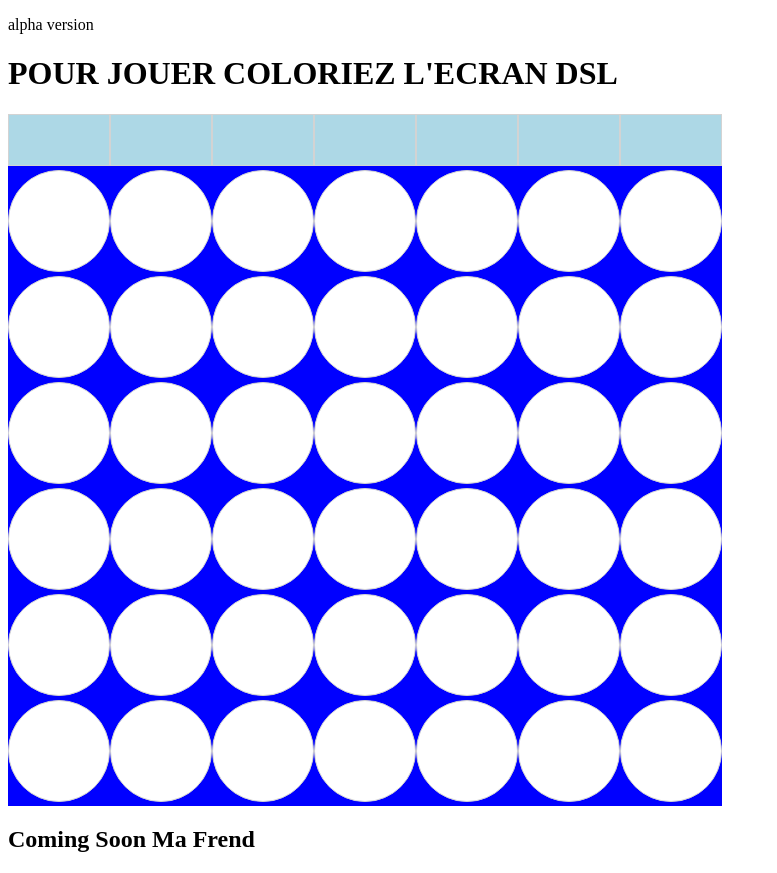
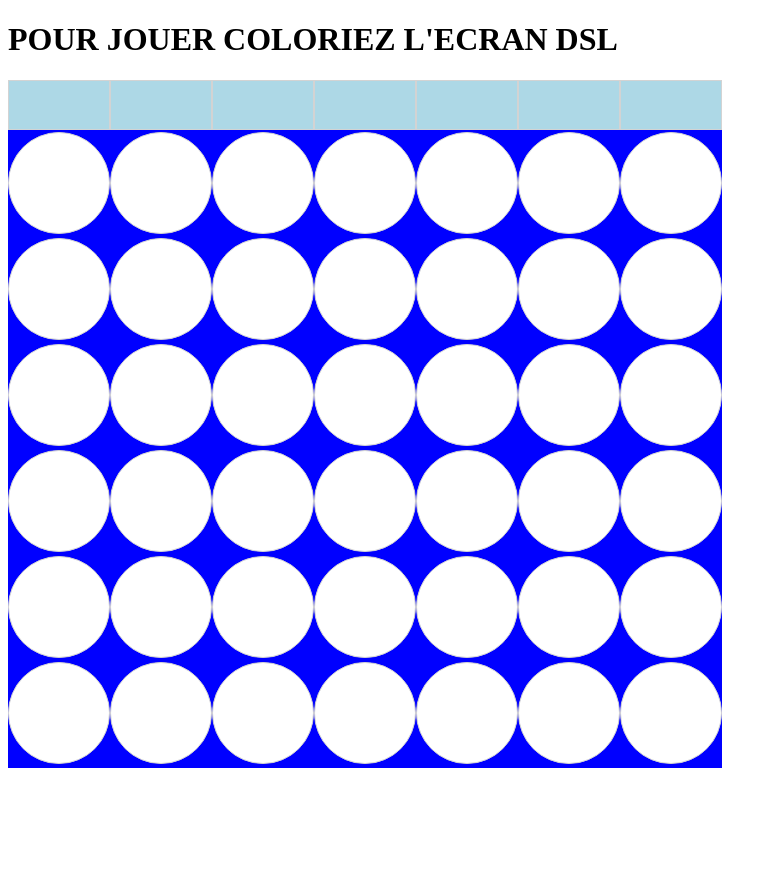
Before and after one commit to rruellepetel/puissance_4, a plain HTML site: page index.html in a window 1280 px wide. Shown: the whole page, without its empty margins (0-777 px from the left). After the commit the page ends 800 px from the top, so only its background shows below. Drawn offline with Linux system fonts and the light colour scheme.

Commit message:
c'est le sbeuuulll man

```diff
--- a/css/style.css
+++ b/css/style.css
@@ -26,7 +26,7 @@ section {
 .button {
     display: inline-flex;
     height: 50px;
-    width: 100px;
+    width: 102px;
     background-color: lightblue;
     border: 1px solid lightgrey;
 }
--- a/index.html
+++ b/index.html
@@ -6,7 +6,6 @@
         <title>Puissance 4</title>
     </head>
     <body>
-        <p>alpha version</p>
         <h1>POUR JOUER COLORIEZ L'ECRAN DSL</h1>
         <section id="nav">
 
@@ -14,7 +13,6 @@
         <section id="board">
 
         </section>
-        <h2>Coming Soon Ma Frend</h2>
     </body>
     <script type="text/javascript">
 
@@ -24,13 +22,15 @@
         var nav = document.getElementById("nav");
 
         for (var j = 0; j < column; j++) {
-        var button = document.createElement("div");
+        var button = document.createElement("button");
         button.className = "button"
         nav.appendChild(button);
         }
 
         for (var i = 0; i < grille; i++) {
             var tableau = document.createElement("div");
+
+
             tableau.className = "case"
             boardElement.appendChild(tableau);
 
--- a/js/script.js
+++ /dev/null
@@ -1 +0,0 @@
-console.log(plop);
```
